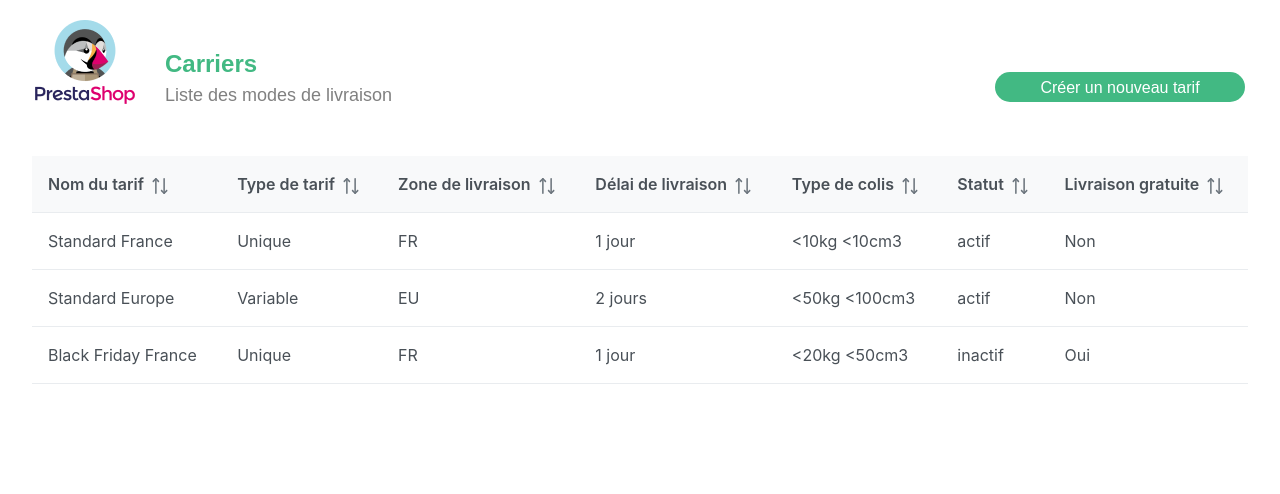
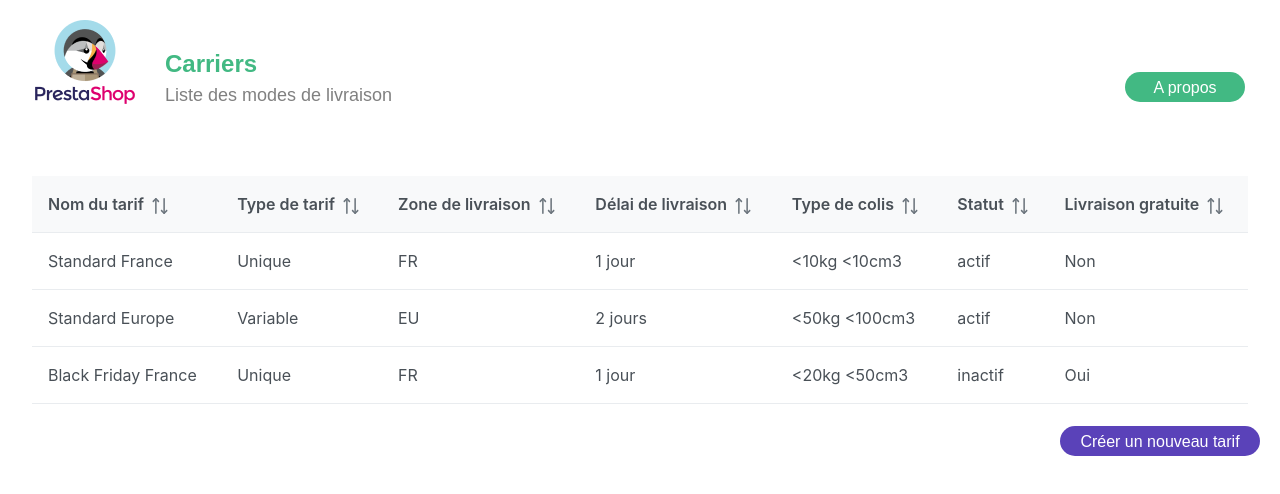
Before and after one commit to smartduck66/maestro_promo6, a Vue app: page / in a window 1280 px wide. Shown: the top 494 px of the page. Built offline with nearby package versions, Linux system fonts and the light colour scheme.

Commit message:
new function

```diff
--- a/src/App.vue
+++ b/src/App.vue
@@ -1,45 +1,75 @@
 <script setup lang="ts">
 import DataTable from "primevue/datatable";
 import Column from "primevue/column";
-import { ref, onMounted } from 'vue';
+import { ref, onMounted } from "vue";
 import { ProductService } from "./service/ProductService.js";
 import Masthead from "./components/Masthead.vue";
 
+const visible = ref(false); // Gestion de la visibilité de la zone de création d'un nouveau tarif
+
 onMounted(() => {
-    ProductService.getProductsMini().then((data: any) => (products.value = data));
+  ProductService.getProductsMini().then((data: any) => (products.value = data));
 });
 
 const products = ref();
-
 </script>
 
 <template>
   <Masthead />
 
   <div class="card">
-        <DataTable :value="products" tableStyle="min-width: 50rem">
-            <Column field="nom" header="Nom du tarif" sortable ></Column>
-            <Column field="tarif" header="Type de tarif" sortable ></Column>
-            <Column field="zone" header="Zone de livraison" sortable ></Column>
-            <Column field="delai" header="Délai de livraison" sortable ></Column>
-            <Column field="colis" header="Type de colis" sortable ></Column>
-            <Column field="status" header="Statut" sortable ></Column>
-            <Column field="freeshipping" header="Livraison gratuite" sortable ></Column>
-        </DataTable>
+    <DataTable :value="products" tableStyle="min-width: 50rem">
+      <Column field="nom" header="Nom du tarif" sortable></Column>
+      <Column field="tarif" header="Type de tarif" sortable></Column>
+      <Column field="zone" header="Zone de livraison" sortable></Column>
+      <Column field="delai" header="Délai de livraison" sortable></Column>
+      <Column field="colis" header="Type de colis" sortable></Column>
+      <Column field="status" header="Statut" sortable></Column>
+      <Column field="freeshipping" header="Livraison gratuite" sortable></Column>
+    </DataTable>
+  </div>
+
+  <div class="my_grid">
+    <div class="c-item-1">
+      <button class="CTA" @click="visible = true">Créer un nouveau tarif</button>
     </div>
+  </div>
 </template>
 
 <style scoped>
-.logo {
-  height: 6em;
-  padding: 1.5em;
-  will-change: filter;
-  transition: filter 300ms;
+.CTA {
+  background-color: transparent;
+  background-repeat: no-repeat;
+  width: 200px;
+  height: 30px;
+  margin: 10px 20px 0 0;
+  padding: 2px 10px 0;
+  border-radius: 24px;
+  border: none;
+  font-family: Arial, Helvetica, sans-serif;
+  font-size: 16px;
+  font-weight: normal;
+  font-stretch: normal;
+  font-style: normal;
+  line-height: 1.29;
+  letter-spacing: normal;
+  text-align: center;
+  color: white;
+  background-color: #5a42b9;
 }
-.logo:hover {
-  filter: drop-shadow(0 0 2em #646cffaa);
+.my_grid {
+  display: grid;
+  grid-template-columns: auto;
+  grid-template-rows: 50px;
 }
-.logo.vue:hover {
-  filter: drop-shadow(0 0 2em #42b883aa);
+
+[class^="c-item"] {
+  display: inline-grid;
+}
+
+.c-item-1 {
+  grid-column: 1;
+  justify-content: right;
+  margin-top: -20px;
 }
 </style>
--- a/src/components/Masthead.vue
+++ b/src/components/Masthead.vue
@@ -1,7 +1,7 @@
 <script setup lang="ts">
 import { ref } from "vue";
 
-const open = ref(false); //gestion de la fenêtre modale des sources de données
+const open = ref(false); //gestion de la fenêtre modale d'aide
 </script>
 
 <template>
@@ -15,7 +15,7 @@ const open = ref(false); //gestion de la fenêtre modale des sources de données
           <span class="sous-titre">Liste des modes de livraison</span>
         </div>
         <div class="c-item-2">
-          <button class="CTA" @click="open = true">Créer un nouveau tarif</button>
+          <button class="CTA" @click="open = true">A propos</button>
         </div>
       </div>
     </div>
@@ -26,8 +26,16 @@ const open = ref(false); //gestion de la fenêtre modale des sources de données
         <img src="/close.webp" class="Close" />
       </div>
       <div class="FlexWrapper_modal">
-        <h2>New tarif</h2>
-
+        <h2>Maestro - Promo #6</h2>
+        Ce prototype constitue la proposition du Groupe 5 pour le projet de fin de formation. Notre parti-pris, tiré des opportunités de la journey map :
+        <br /><br />
+        . Un back-office épuré, plus simple, sur un seul écran<br />
+        . Un utilisateur mieux guidé<br />
+        . La suppression de champs inutiles<br />
+        <br /><br />
+        Anass, André, Maimouna, Mathilde
+        <br /><br />
+        28 avril 2023
       </div>
     </div>
   </Teleport>
@@ -50,7 +58,7 @@ a {
   justify-content: flex-start;
   align-items: start;
   gap: 30px;
-  margin-bottom: 20px;
+  margin-bottom: 40px;
   margin-top: 20px;
   margin-left:35px;
 }
@@ -108,7 +116,7 @@ a {
   top: 10%;
   left: 43.5%;
   margin-left: -150px;
-  width: 360px;
+  width: 350px;
   height: 450px;
   flex-grow: 0;
   border-radius: 10px;
@@ -146,7 +154,7 @@ img.Close {
 .CTA {
   background-color: transparent;
   background-repeat: no-repeat;
-  width: 250px;
+  width: 120px;
   height: 30px;
   margin: 10px 20px 0 0;
   padding: 2px 10px 0;
```
